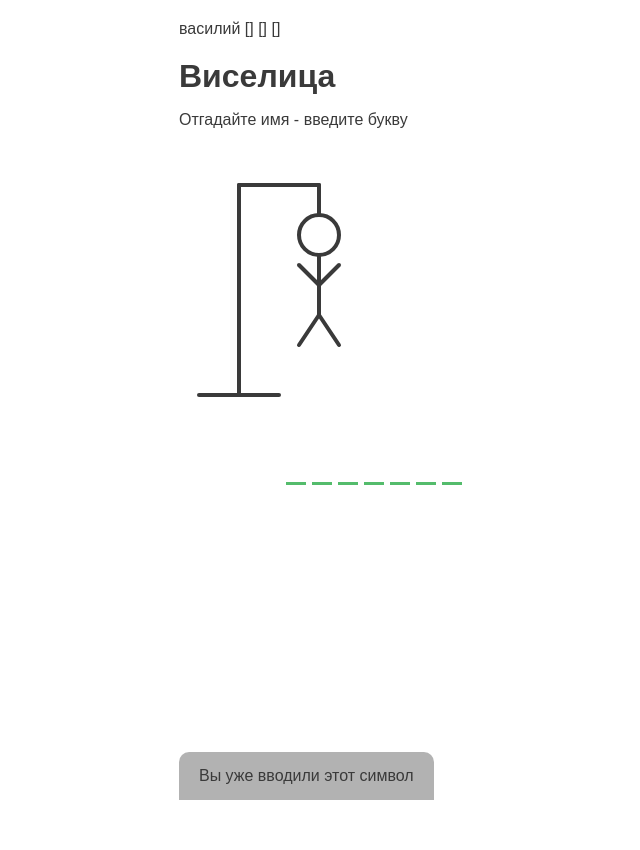
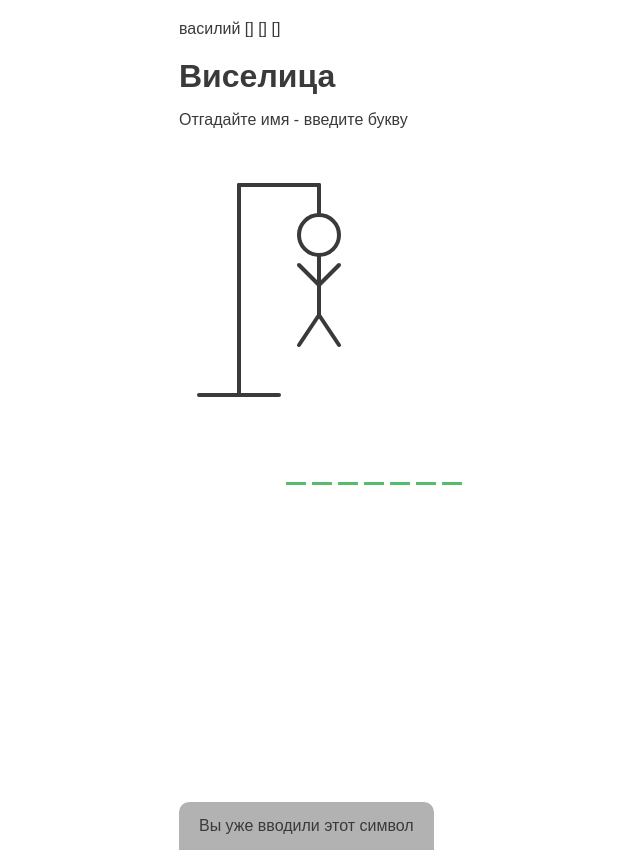
Before and after one commit to aleksdsgn/hangman, a Vue app: page / in a window 1280 px wide. Shown: the whole page, without its empty margins (266-906 px from the left). Before the commit the page ends 800 px from the top, so only its background shows below. Built offline with nearby package versions, Linux system fonts and the light colour scheme.

Commit message:
feat: add notification

```diff
--- a/src/App.vue
+++ b/src/App.vue
@@ -9,14 +9,22 @@
 
 // загаданное слово
 const word = ref('василий')
-// массив с введенными символами
+// массив со всеми введенными символами
 const letters = ref<string[]>([])
 // только те символы которые есть в загаданном слове
 const correctLetters = computed(() => letters.value.filter(x => word.value.includes(x)))
 // только ошибочные символы
 const wrongLetters = computed(() => letters.value.filter(x => !word.value.includes(x)))
+const notification = ref<InstanceType<typeof GameNotification> | null>(null)
 
 window.addEventListener('keydown', ({ key }) => {
+  // показ предупреждения о повторно введенном символе
+  if (letters.value.includes(key)) {
+    notification.value?.open()
+    setTimeout(() => notification.value?.close(), 2000)
+    return
+  }
+
   // слушаем только кириллицу
   if (/[а-яА-ЯёЁ]/.test(key)) {
     letters.value.push(key.toLowerCase())
@@ -37,5 +45,5 @@
   </div>
 
   <GamePopup v-if="false" />
-  <GameNotification />
+  <GameNotification ref="notification"/>
 </template>
--- a/src/components/GameNotification.vue
+++ b/src/components/GameNotification.vue
@@ -1,5 +1,23 @@
+<script setup lang="ts">
+import { ref } from 'vue';
+
+const isVisible = ref(false)
+const open = () => {
+  isVisible.value = true
+}
+const close = () => {
+  isVisible.value = false
+}
+
+// передаем методы наружу
+defineExpose({
+  open,
+  close
+})
+</script>
+
 <template>
-  <div class="notification-container show">
+  <div class="notification-container" :class="{ show: isVisible }">
     <p>Вы уже вводили этот символ</p>
   </div>
 </template>
--- a/src/components/GameWrongLetters.vue
+++ b/src/components/GameWrongLetters.vue
@@ -13,7 +13,7 @@
       <p>Ошибки</p>
       <span v-for="(letter, index) in wrongLetters" :key="letter">
         <!-- если символ последний отрисовываем без запятой иначе с запятой-->
-      {{ index === wrongLetters.length - 1 ? letter : `${letter}, ` }}
+        {{ index === wrongLetters.length - 1 ? letter : `${letter}, ` }}
       </span>
     </div>
   </div>
```
